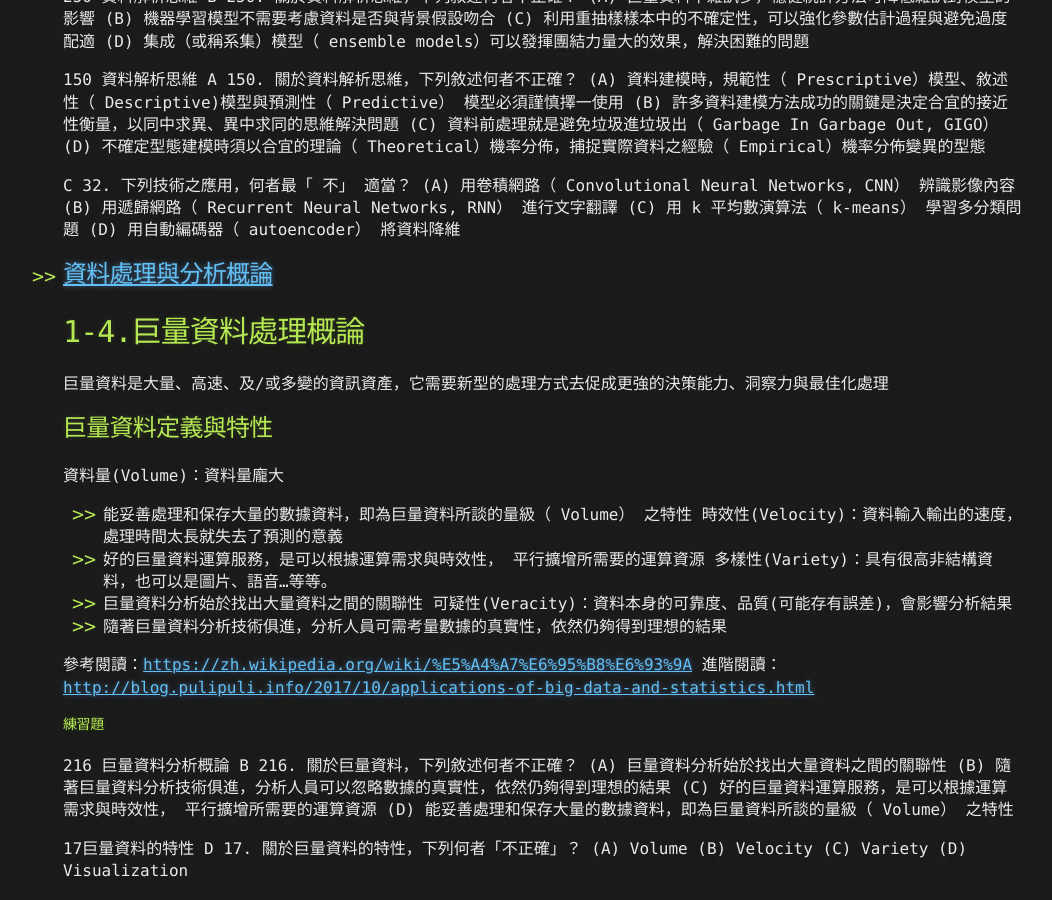
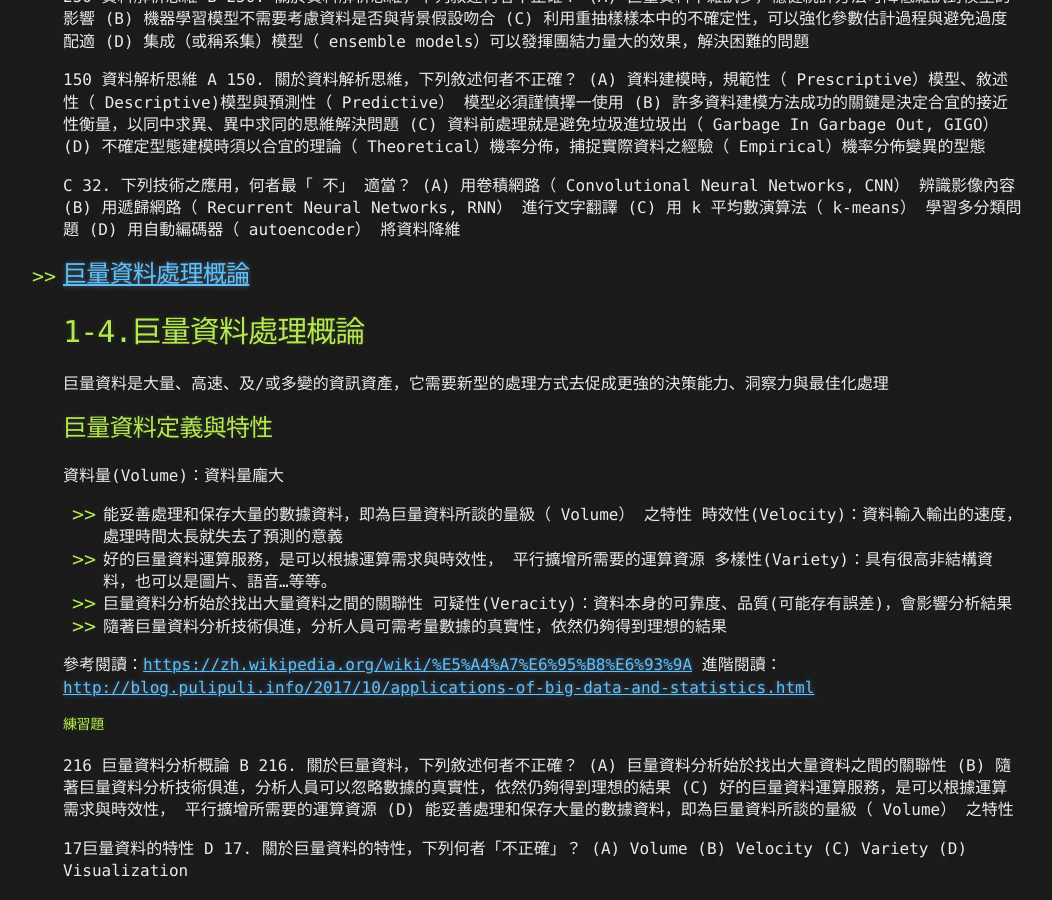
Before and after one commit to jack1012/jack1012.github.io, a Jekyll site: the page built from blog.html, in a window 1280 px wide and 900 px high, scrolled down 56299 px. Shown: the whole window, without its empty margins (117-1169 px from the left). Built offline with Jekyll 4.4.1, drawn with Linux system fonts in a browser that asks for light colours; formulas are drawn with MathJax 3.

Commit message:
Update 2019-02-14-巨量資料處理概念.md

```diff
--- a/_posts/2019-02-14-巨量資料處理概念.md
+++ b/_posts/2019-02-14-巨量資料處理概念.md
@@ -1,6 +1,6 @@
 ---
 layout      : post
-title       : 資料處理與分析概論
+title       : 巨量資料處理概論
 date        : 2019-02-14 10:41:10 +0800
 categories  : 資料處理與分析概論
 tags        : [資料處理,巨量資料處理概論]
```
